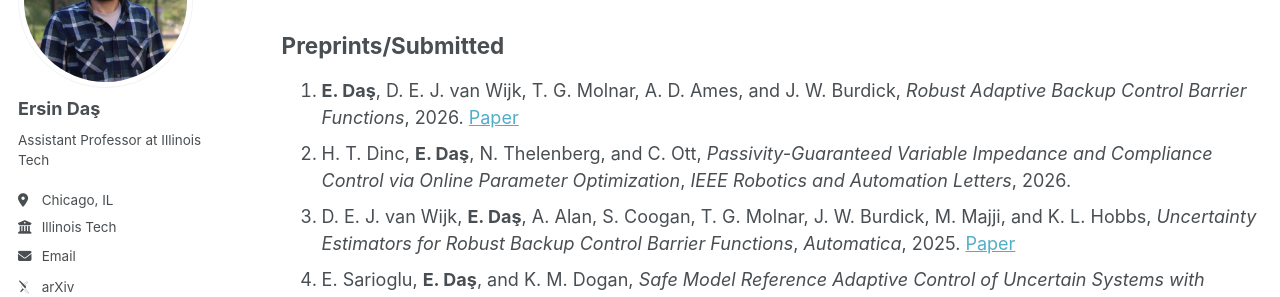
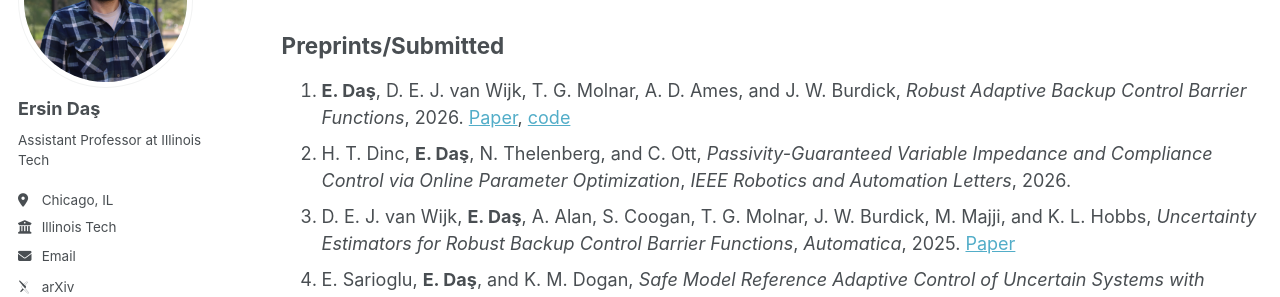
Before and after one commit to ersindas/ersindas.github.io, a Jekyll site: the page built from _pages/publications.md, in a window 1280 px wide and 900 px high. Shown: the part 192-489 px from the top of the window. Built offline with Jekyll 4.4.1, drawn with Linux system fonts in a browser that asks for light colours; some web fonts are replaced.

Commit message:
Update publications with code link for a paper
Added a link to the code repository for the paper on robust adaptive backup control barrier functions.

```diff
--- a/_pages/publications.md
+++ b/_pages/publications.md
@@ -8,7 +8,7 @@ author_profile: true
  <div class="wordwrap">You can also find my papers on <a href="{{site.author.googlescholar}}">Google Scholar</a>.
 
 ## Preprints/Submitted
-1. **E. Daş**, D. E. J. van Wijk, T. G. Molnar, A. D. Ames, and J. W. Burdick, *Robust Adaptive Backup Control Barrier Functions*, 2026. [Paper](https://arxiv.org/pdf/2607.20842)
+1. **E. Daş**, D. E. J. van Wijk, T. G. Molnar, A. D. Ames, and J. W. Burdick, *Robust Adaptive Backup Control Barrier Functions*, 2026. [Paper](https://arxiv.org/pdf/2607.20842), [code](https://github.com/ersindas/abCBFs)
 2. H. T. Dinc, **E. Daş**, N. Thelenberg, and C. Ott, *Passivity-Guaranteed Variable Impedance and Compliance Control via Online Parameter Optimization*, *IEEE Robotics and Automation Letters*, 2026.
 3. D. E. J. van Wijk, **E. Daş**, A. Alan, S. Coogan, T. G. Molnar, J. W. Burdick, M. Majji, and K. L. Hobbs, *Uncertainty Estimators for Robust Backup Control Barrier Functions*, *Automatica*, 2025. [Paper](https://arxiv.org/pdf/2503.15734)
 4. E. Sarioglu, **E. Daş**, and K. M. Dogan, *Safe Model Reference Adaptive Control of Uncertain Systems with
```
